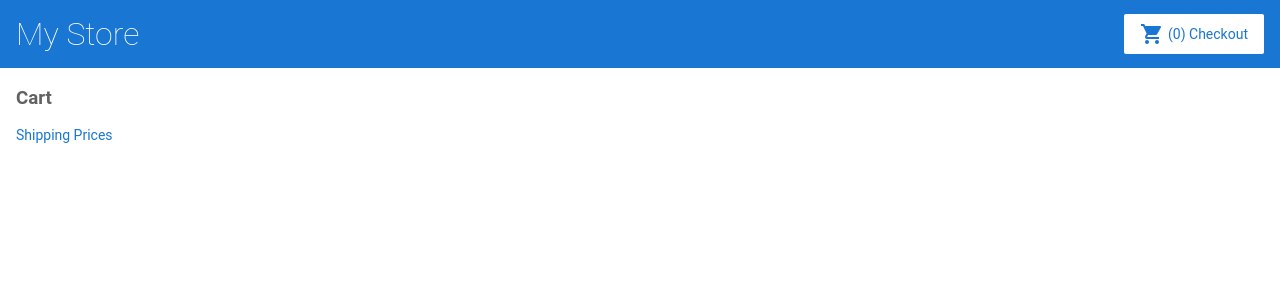
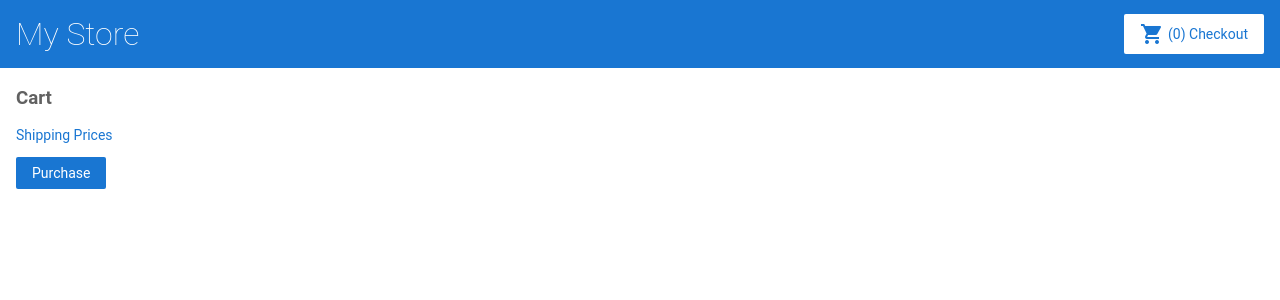
Before and after one commit to gwillingham3/angular-fd2hzq-vhblhp, an Angular app: page /cart in a window 1280 px wide. Shown: the top 300 px of the page. Built offline with nearby package versions, Linux system fonts and the light colour scheme.

Commit message:
1 file modified

```diff
--- a/src/app/cart/cart.component.html
+++ b/src/app/cart/cart.component.html
@@ -6,3 +6,7 @@
   <a [title]="item.name" [routerLink]="['/products', item.id]"><span>{{ item.name }}</span></a>
   <span>{{ item.price | currency }}</span>
 </div>
+
+<form [formGroup]="checkoutForm" (ngSubmit)="onSubmit(checkoutForm.value)">
+  <button class="button" type="submit">Purchase</button>
+</form>
```
